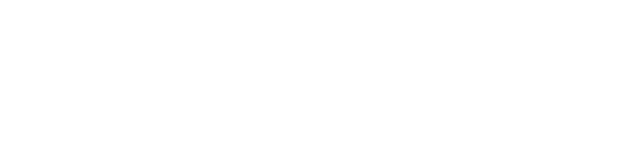
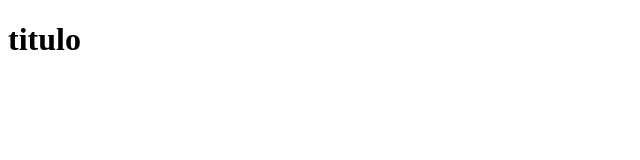
Before and after one commit to lcasallas/crewJL, a plain HTML site: page index.html in a window 1280 px wide. Shown: the whole page, without its empty margins (0-640 px from the left). Drawn offline with Linux system fonts and the light colour scheme.

Commit message:
Agregar titulo

```diff
--- a/index.html
+++ b/index.html
@@ -6,5 +6,7 @@
 		<meta http-equiv="X-UA-Compatible" content="ie=edge" />
 		<title>Document</title>
 	</head>
-	<body></body>
+	<body>
+		<h1>titulo</h1>
+	</body>
 </html>
```
